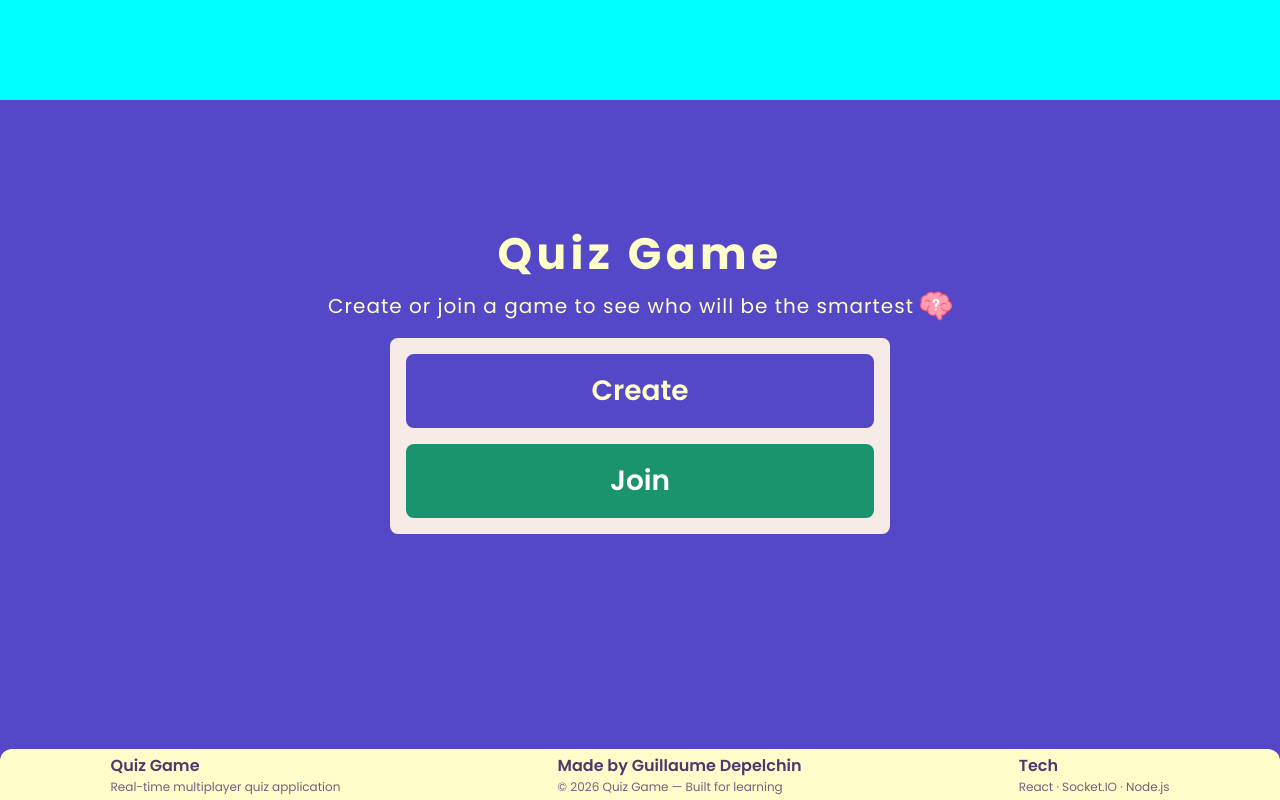
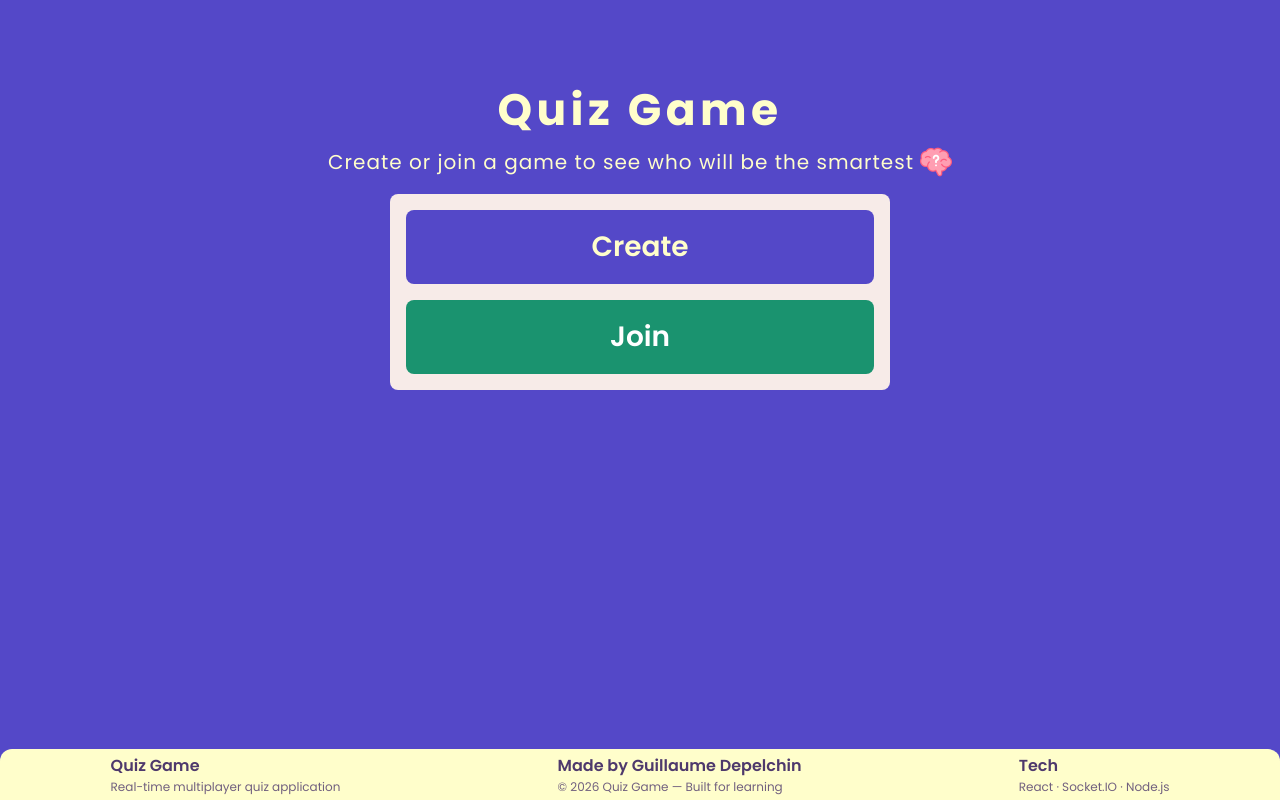
Before and after one commit to guillaume-dep/projet_quizz, a React (Vite) app: page / in a window 1280 px wide. Built offline with nearby package versions, Linux system fonts and the light colour scheme; no server answers.

Commit message:
feat: ajout navbar

```diff
--- a/client/src/style/app.module.css
+++ b/client/src/style/app.module.css
@@ -9,8 +9,6 @@
     display: flex;
     flex-direction: column;
     align-items: stretch;
-    /* A REMPLACER PAR UNE NAVBAR SINON RENDU BIZARRE */
-    padding-top: 60px;
     width: 100%;
     min-width: 0;
     overflow-x: hidden;
--- a/client/src/style/navbar.module.css
+++ b/client/src/style/navbar.module.css
@@ -1,18 +1,17 @@
 .navbar {
-    background-color: aqua;
-    height: 100px;
+    display: flex;
+    justify-content: end;
+    padding: var(--space-2);
 }
 
 .leaveButton {
-    position: fixed;
-    top: var(--space-3);
-    right: var(--space-3);
 
     padding: var(--space-1) var(--space-3);
     border-radius: var(--radius-md);
 
     background: var(--error);
     color: var(--whiteText);
+    font-size: var(--text-lg);
     border: none;
 
     cursor: pointer;
```
